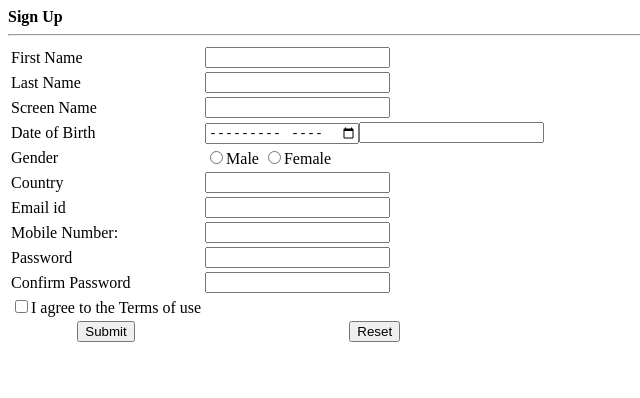
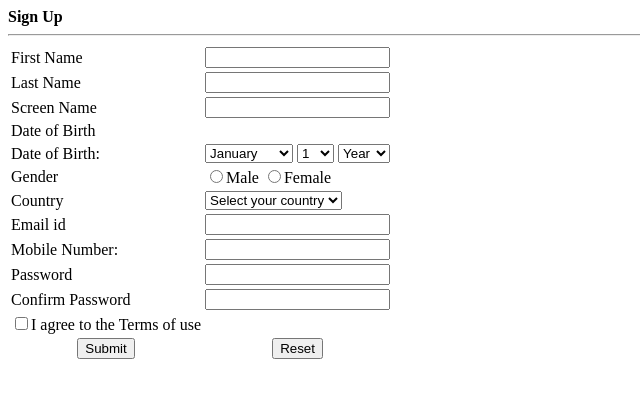
Before and after one commit to HameedBashaDudekula/HTML-Programs, a plain HTML site: page Task3/Form3.html in a window 1280 px wide. Shown: the whole page, without its empty margins (0-640 px from the left). Drawn offline with Linux system fonts and the light colour scheme.

Commit message:
Task3 completed

```diff
--- a/Task3/Form3.html
+++ b/Task3/Form3.html
@@ -24,7 +24,66 @@
             </tr>
             <tr>
                 <td>Date of Birth</td>
-                <td><input type="month"><input type="year"></td>
+            <tr>
+                <td>Date of Birth:</td>
+                <td>
+                    <select id="dob-month" name="dob-month">
+                        <option value="1">January</option>
+                        <option value="2">february</option>
+                        <option value="3">March</option>
+                        <option value="4">April</option>
+                        <option value="5">May</option>
+                        <option value="6">June</option>
+                        <option value="7">July</option>
+                        <option value="8">August</option>
+                        <option value="9">September</option>
+                        <option value="10">October</option>
+                        <option value="11">November</option>
+                        <option value="12">December</option>
+                    </select>
+                    <select id="dob-day" name="dob-day">
+                        <option>1</option>
+                        <option>2</option>
+                        <option>3</option>
+                        <option>4</option>
+                        <option>5</option>
+                        <option>6</option>
+                        <option>7</option>
+                        <option>8</option>
+                        <option>9</option>
+                        <option>10</option>
+                        <option>11</option>
+                        <option>12</option>
+                        <option>13</option>
+                        <option>14</option>
+                        <option>15</option>
+                        <option>16</option>
+                        <option>17</option>
+                        <option>18</option>
+                        <option>19</option>
+                        <option>20</option>
+                        <option>21</option>
+                        <option>22</option>
+                        <option>23</option>
+                        <option>24</option>
+                        <option>25</option>
+                        <option>26</option>
+                        <option>27</option>
+                        <option>28</option>
+                        <option>29</option>
+                        <option>30</option>
+                        <option>31</option>
+                    </select>
+                    <select id="dob-year" name="dob-year">
+                        <option value="">Year</option>
+                        <option>2000</option>
+                        <option>2001</option>
+                        <option>2002</option>
+                        <option>2003</option>
+                        <option>2004</option>
+                    </select>
+                </td>
+            </tr>
             </tr>
             <tr>
                 <td>Gender</td>
@@ -34,7 +93,15 @@
             </tr>
             <tr>
                 <td>Country</td>
-                <td><input type=""></td>
+                <td>
+                    <select>
+                        <option selected disabled>Select your country</option>
+                        <option value="india">India</option>
+                        <option value="usa">USA</option>
+                        <option value="uk">UK</option>
+                    </select>
+
+                </td>
             </tr>
             <tr>
                 <td>Email id</td>
```
Also changed, not shown: Task3/Form1.html (+1 -4 lines).
